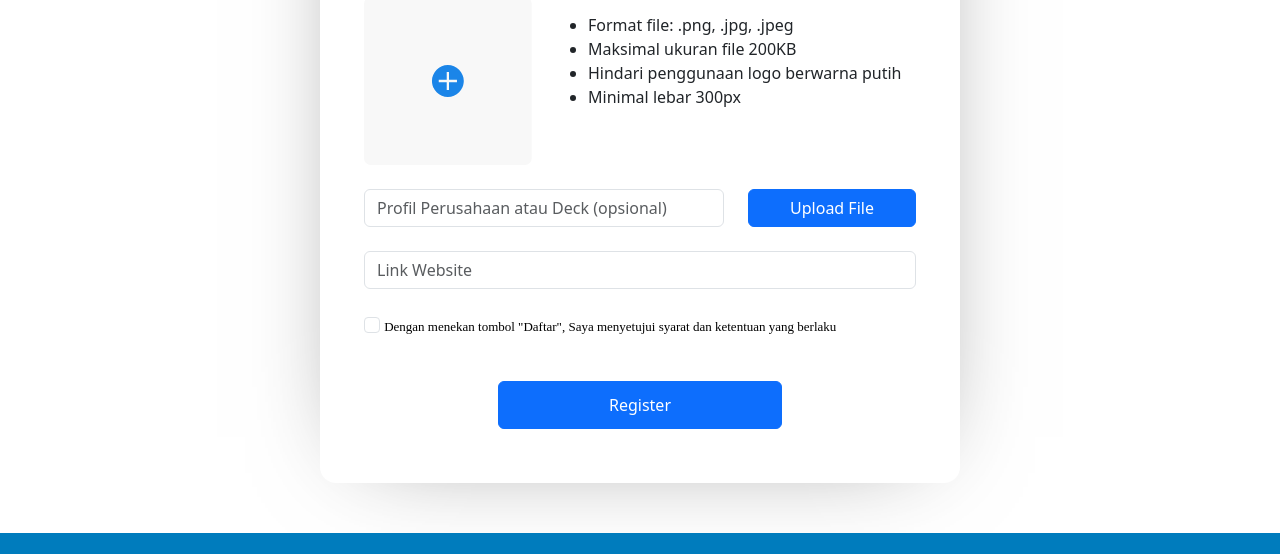
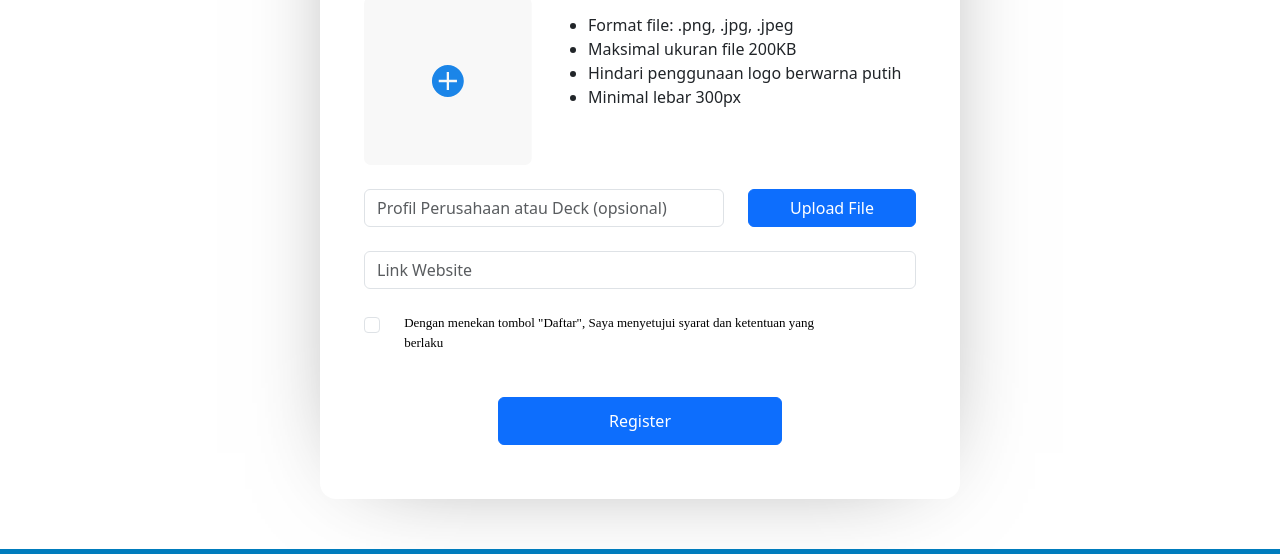
Before and after one commit to hagiaz/Detikcom_FrontendDesignAssignment_Hagi-Azzam, a plain HTML site: page register.html in a window 1280 px wide. Shown: the part 675-1229 px from the top of the page. Drawn offline with nearby package versions, Linux system fonts and the light colour scheme.

Commit message:
Minor Styling Update

```diff
--- a/register.html
+++ b/register.html
@@ -91,7 +91,7 @@
 
                         <div class="col-sm-12">
                             <input class="form-check-input" type="checkbox" value="" id="terms">
-                            <label class="form-check-label" for="terms" style="color: black; font-size: 13px; font-family: montserrat;">
+                            <label class="form-check-label" for="terms" style="color: black; font-size: 13px; width: 80%; margin-left: 20px; font-family: montserrat;">
                                 Dengan menekan tombol "Daftar", Saya menyetujui syarat dan ketentuan yang berlaku
                             </label>
                         </div>
```
